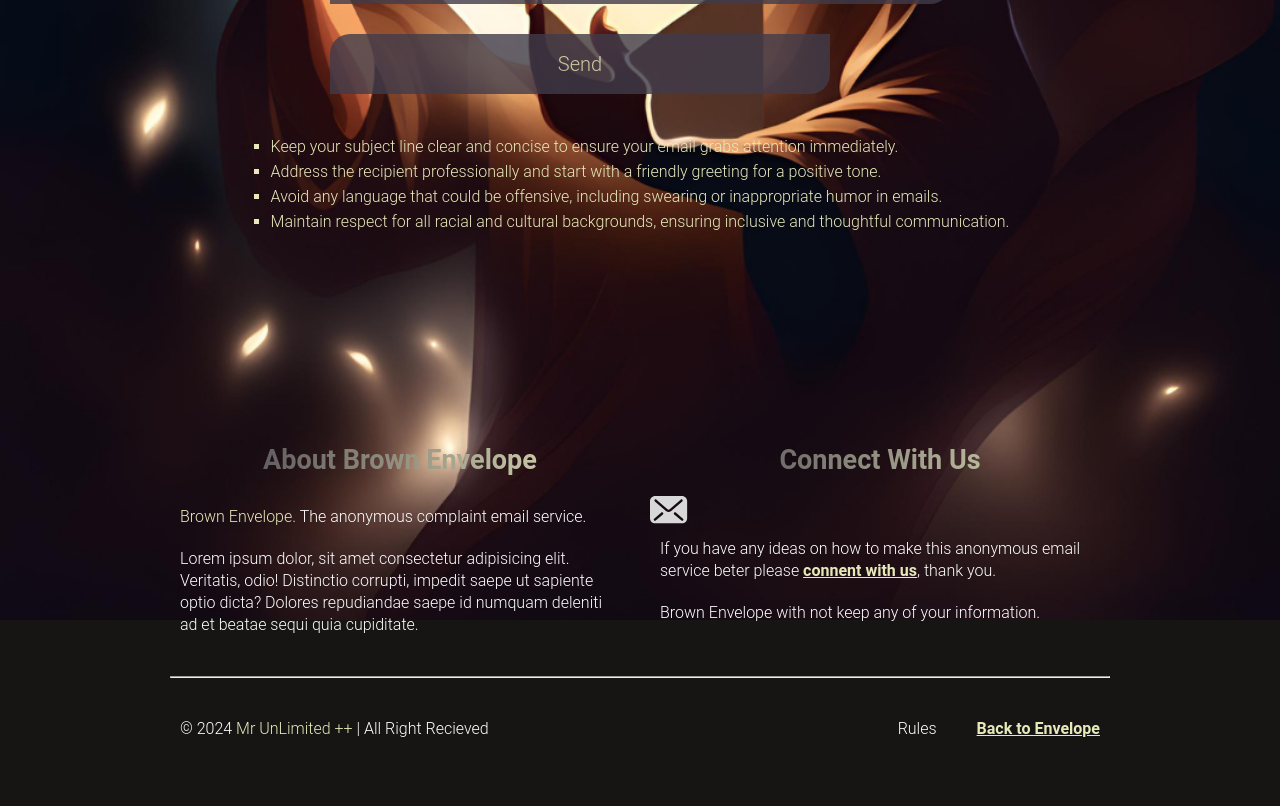
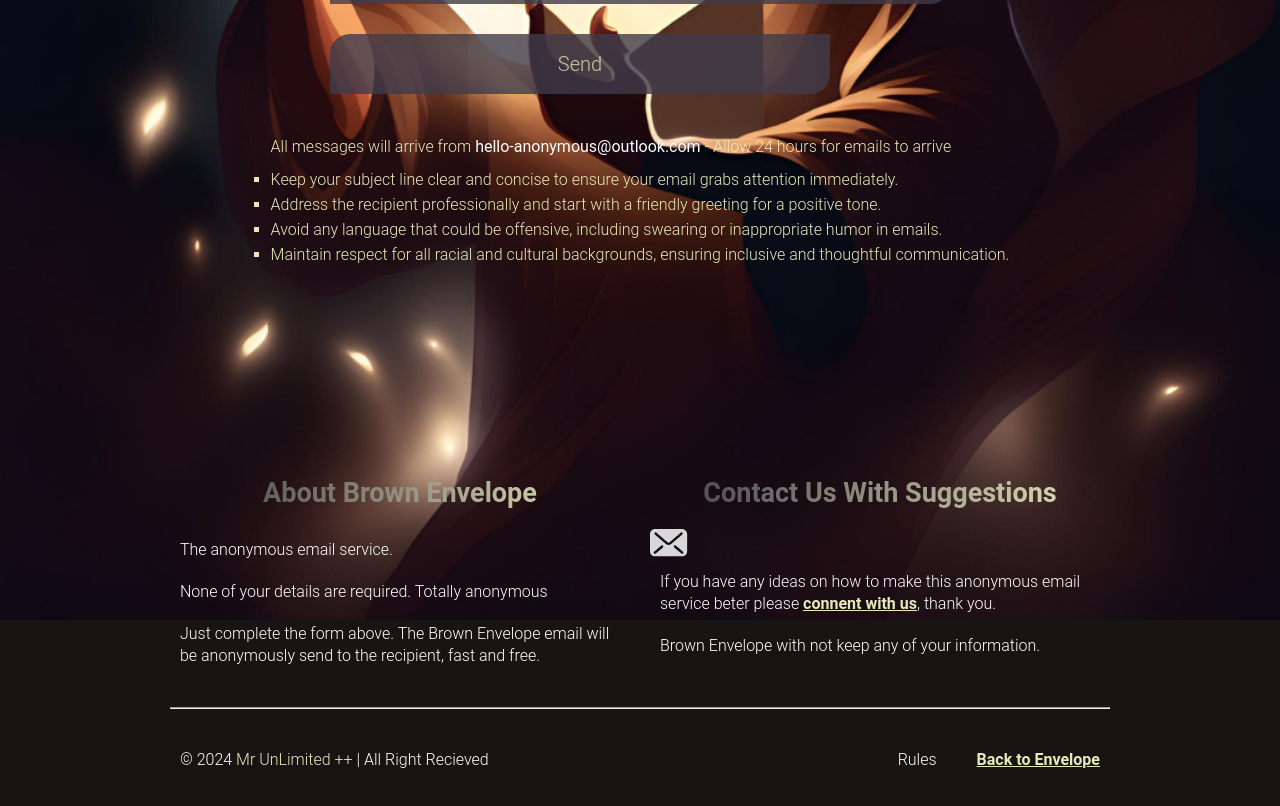
Before and after one commit to siwill9163/renderings, a React (Vite) app: page / in a window 1280 px wide. Shown: the part 660-1466 px from the top of the page. Built offline with nearby package versions, Linux system fonts and the light colour scheme.

Commit message:
almost done

```diff
--- a/src/Components/Contact/Contact.jsx
+++ b/src/Components/Contact/Contact.jsx
@@ -12,14 +12,15 @@ const Contact = () => {
 
             <div className="contact-about">
                 <h1>About Brown Envelope</h1>
-                <p><span>Brown Envelope.</span> The anonymous complaint email service.</p>
-                <p>Lorem ipsum dolor, sit amet consectetur adipisicing elit. Veritatis, odio! Distinctio corrupti, impedit saepe ut sapiente optio dicta? Dolores repudiandae saepe id numquam deleniti ad et beatae sequi quia cupiditate.</p>
+                <p>The anonymous email service.</p>
+                <p>None of your details are required. Totally anonymous</p>
+                <p>Just complete the form above. The Brown Envelope email will be anonymously send to the recipient, fast and free. </p>
             </div>
 
             <div className="email-us">
-                <h1>Connect With Us</h1>
+                <h1>Contact Us With Suggestions</h1>
                 <img src={mail_icon} alt="" />
-                <p>If you have any ideas on how to make this anonymous email service beter please <a href="mailto:simon.williams@outlook.com">connent with us</a>, thank you.</p>
+                <p>If you have any ideas on how to make this anonymous email service beter please <a href="mailto:hello-anonymous@outlook.com">connent with us</a>, thank you.</p>
                 <p>Brown Envelope with not keep any of your information.</p>
             </div>
 
--- a/src/Components/Hero/Hero.css
+++ b/src/Components/Hero/Hero.css
@@ -79,6 +79,15 @@ body{
     font-weight: 300;
     font-size: 16px;
 }
+.hero-rules .li-cap{
+    /* text-align: center; */
+    margin-bottom: 8px;
+    list-style: none;
+}
+.hero-rules .li-cap span{
+    color: white;
+    font-weight: 400;
+}
 
 @media(max-width:771px){
     .hero-title h1{
--- a/src/Components/Hero/Hero.jsx
+++ b/src/Components/Hero/Hero.jsx
@@ -44,6 +44,7 @@ const Hero = () => {
 
         <div className="hero-rules">
           <ul>
+            <li className='li-cap'>All messages will arrive from <span>hello-anonymous@outlook.com</span> - Allow 24 hours for emails to arrive</li>
             <li>Keep your subject line clear and concise to ensure your email grabs attention immediately.</li>
             <li>Address the recipient professionally and start with a friendly greeting for a positive tone.</li>
             <li>Avoid any language that could be offensive, including swearing or inappropriate humor in emails.</li>
```
